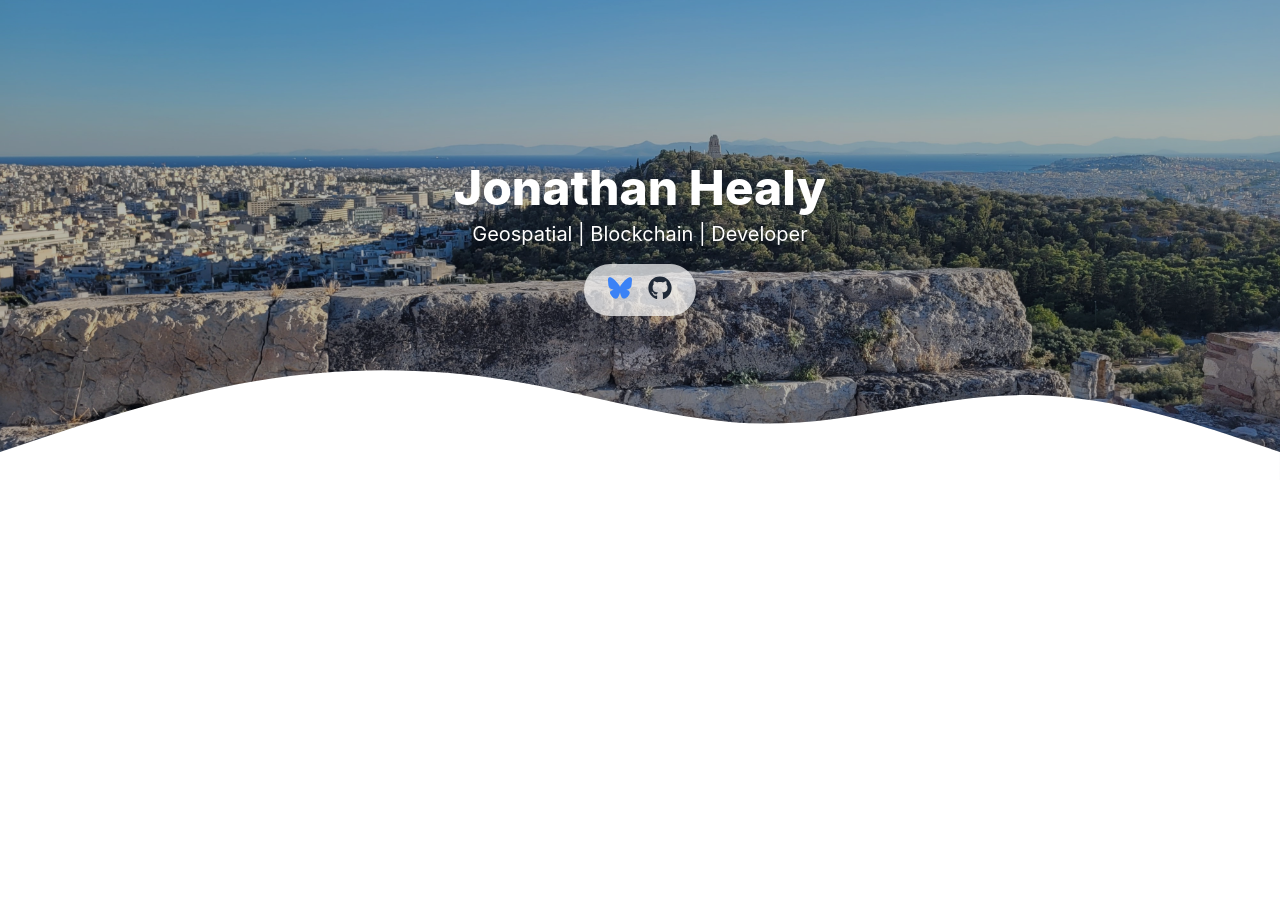
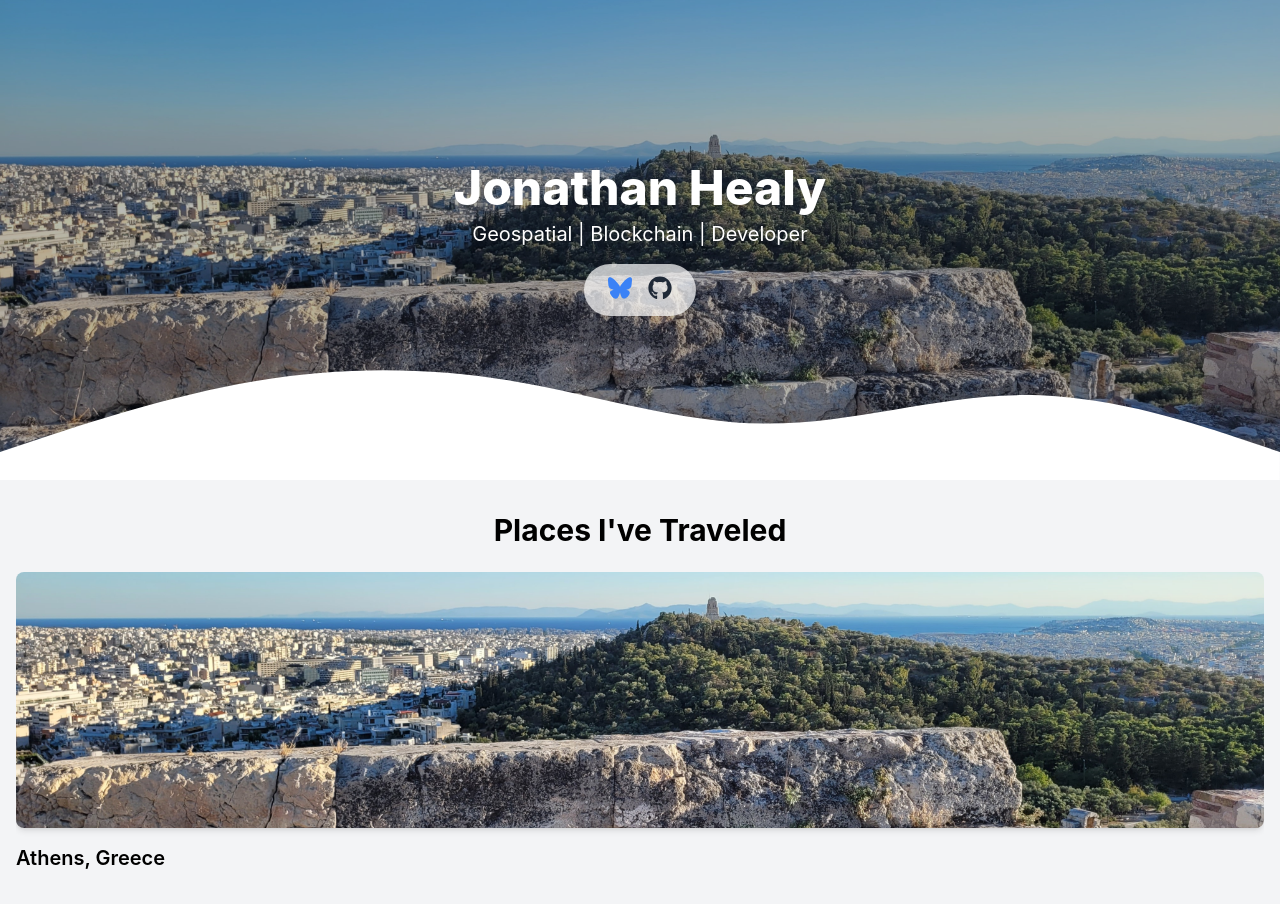
Before and after one commit to jonhealy1/personal-react-site, a React (Create React App) app: page / in a window 1280 px wide. Before the commit the page ends 800 px from the top, so only its background shows below. Built offline with nearby package versions, Linux system fonts and the light colour scheme.

Commit message:
start travel comp with swiper

```diff
--- a/package.json
+++ b/package.json
@@ -9,7 +9,8 @@
     "cra-template": "1.2.0",
     "react": "^19.0.0",
     "react-dom": "^19.0.0",
-    "react-scripts": "5.0.1"
+    "react-scripts": "5.0.1",
+    "swiper": "^11.1.15"
   },
   "scripts": {
     "start": "react-scripts start",
--- a/src/App.js
+++ b/src/App.js
@@ -1,8 +1,14 @@
 import "./App.css";
 import Header from "./components/Header";
+import Travels from "./components/Travels";
 
 function App() {
-  return <Header />;
+  return (
+    <div>
+      <Header />
+      <Travels />
+    </div>
+  );
 }
 
 export default App;
--- /dev/null
+++ b/src/components/Travels.js
@@ -0,0 +1,57 @@
+import React from "react";
+import { Swiper, SwiperSlide } from "swiper/react";
+import "swiper/css";
+import "swiper/css/pagination";
+import "swiper/css/navigation";
+import { Navigation, Pagination } from "swiper/modules";
+import athens from "../assets/athens-city-sea.jpg";
+
+const places = [
+  {
+    title: "Athens, Greece",
+    image: athens,
+  },
+  //   {
+  //     title: "Tokyo, Japan",
+  //     image: "../assets/tokyo.jpg",
+  //   },
+  //   {
+  //     title: "Paris, France",
+  //     image: "../assets/paris.jpg",
+  //   },
+  //   {
+  //     title: "New York, USA",
+  //     image: "../assets/newyork.jpg",
+  //   },
+];
+
+const Travels = () => {
+  return (
+    <div className="w-full px-4 py-8 bg-gray-100">
+      <h2 className="text-3xl font-bold text-center mb-6">
+        Places I've Traveled
+      </h2>
+      <Swiper
+        slidesPerView={1}
+        spaceBetween={30}
+        navigation
+        pagination={{ clickable: true }}
+        modules={[Navigation, Pagination]}
+        className="mySwiper"
+      >
+        {places.map((place, index) => (
+          <SwiperSlide key={index} className="flex flex-col items-center">
+            <img
+              src={place.image}
+              alt={place.title}
+              className="w-full h-64 object-cover rounded-lg shadow-md"
+            />
+            <h3 className="text-xl font-semibold mt-4">{place.title}</h3>
+          </SwiperSlide>
+        ))}
+      </Swiper>
+    </div>
+  );
+};
+
+export default Travels;
```
Also changed, not shown: 1 other file (tests, documents, lock files or other folders).
